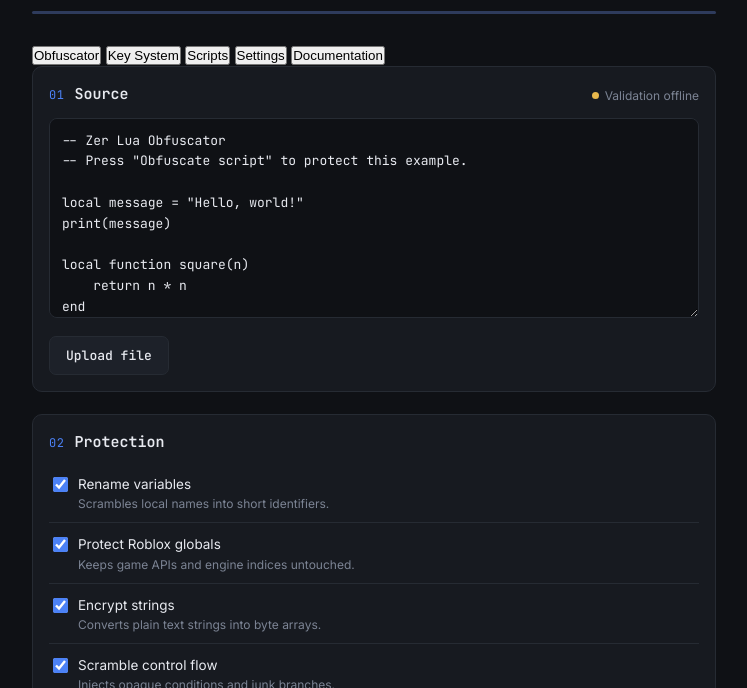
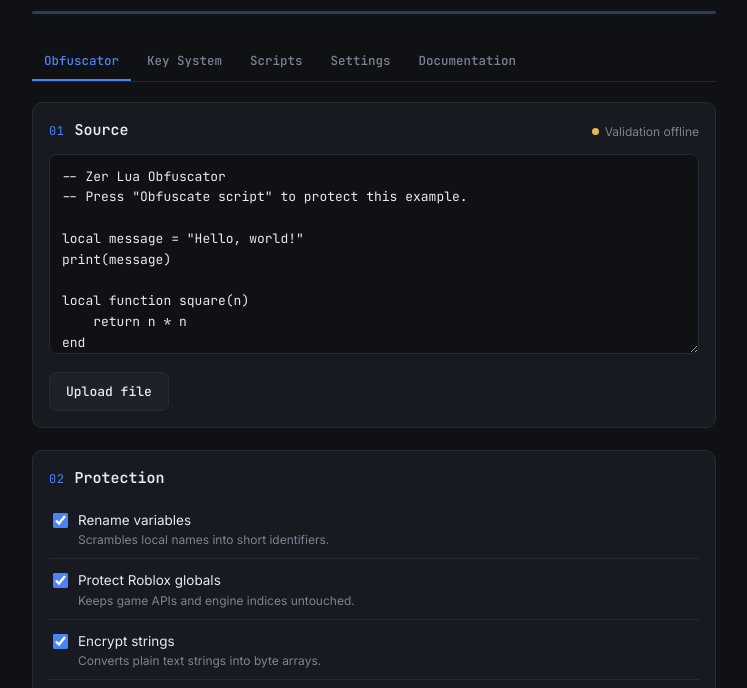
Before and after one commit to aaakjolaka299pp-wq/Obfus, a website: page public/index.html in a window 1280 px wide. Shown: the part 105-793 px from the top of the page, without its empty margins (266-1013 px from the left). Drawn offline with Linux system fonts and the light colour scheme; no server answers.

Commit message:
Add files via upload

```diff
--- a/public/style.css
+++ b/public/style.css
@@ -98,6 +98,48 @@ body {
 
 @media (prefers-reduced-motion: reduce) {
   .signal-rail.is-running::after { animation: none; transform: translateX(0); }
+}
+
+/* Tabs */
+
+.tab-bar {
+  display: flex;
+  gap: 4px;
+  overflow-x: auto;
+  margin-bottom: 20px;
+  border-bottom: 1px solid var(--line);
+  -webkit-overflow-scrolling: touch;
+}
+
+.tab-btn {
+  font-family: var(--font-mono);
+  font-size: 12.5px;
+  font-weight: 500;
+  color: var(--muted);
+  background: none;
+  border: none;
+  border-bottom: 2px solid transparent;
+  padding: 10px 12px;
+  cursor: pointer;
+  white-space: nowrap;
+  flex-shrink: 0;
+}
+
+.tab-btn:hover {
+  color: var(--text);
+}
+
+.tab-btn.is-active {
+  color: var(--signal);
+  border-bottom-color: var(--signal);
+}
+
+.tab-panel {
+  display: none;
+}
+
+.tab-panel.is-active {
+  display: block;
 }
 
 /* Pipeline / stages */
```
